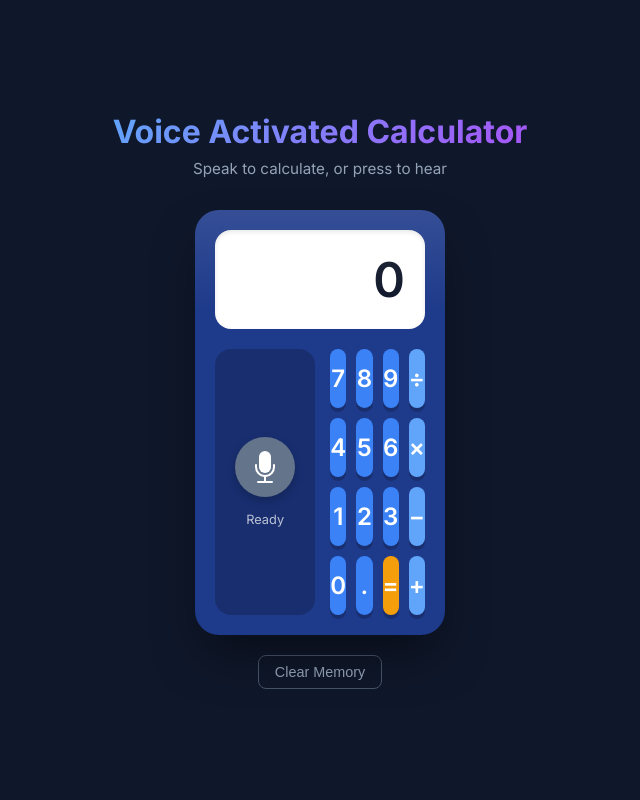
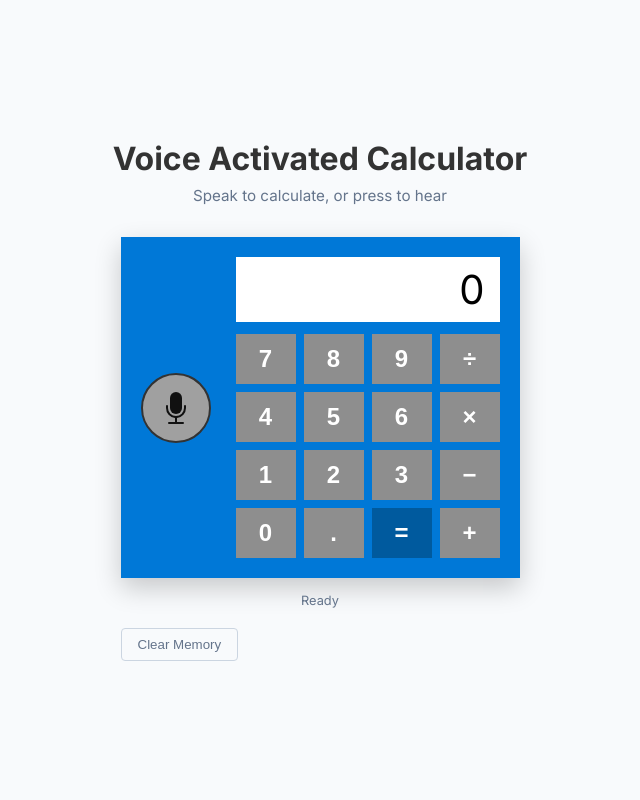
Before and after one commit to TunaCevik/EE471-tasks, a Flask app: page / in a window 1280 px wide. Shown: the whole page, without its empty margins (320-960 px from the left). Run offline with Flask 3, Linux system fonts and the light colour scheme.

Commit message:
mini-project-2

```diff
--- a/app.py
+++ b/app.py
@@ -20,22 +20,23 @@ def text_to_speech():
         return jsonify({'error': 'No text provided'}), 400
 
     try:
+        import io
         speech_key = os.environ.get('SPEECH_KEY')
         speech_region = os.environ.get('SPEECH_REGION')
         if not speech_key or not speech_region:
             return jsonify({'error': 'Azure credentials missing.'}), 500
 
         speech_config = speechsdk.SpeechConfig(subscription=speech_key, region=speech_region)
-        temp_filename = "temp_tts_output.wav"
-        audio_config = speechsdk.audio.AudioOutputConfig(filename=temp_filename)
+        speech_config.set_speech_synthesis_output_format(speechsdk.SpeechSynthesisOutputFormat.Riff16Khz16BitMonoPcm)
 
         speech_config.speech_synthesis_voice_name = "en-US-JennyNeural"
-        speech_synthesizer = speechsdk.SpeechSynthesizer(speech_config=speech_config, audio_config=audio_config)
+        speech_synthesizer = speechsdk.SpeechSynthesizer(speech_config=speech_config, audio_config=None)
 
         result = speech_synthesizer.speak_text_async(text).get()
 
         if result.reason == speechsdk.ResultReason.SynthesizingAudioCompleted:
-            return send_file(temp_filename, mimetype="audio/wav", as_attachment=False)
+            audio_data = result.audio_data
+            return send_file(io.BytesIO(audio_data), mimetype="audio/wav", as_attachment=False, download_name="output.wav")
         else:
             return jsonify({'error': f"Speech synthesis canceled. Reason: {result.reason}"}), 500
 
--- a/static/style.css
+++ b/static/style.css
@@ -1,32 +1,25 @@
 :root {
-    --bg-color: #0f172a;
-    --calc-bg: #1e3a8a; /* Deep blue background as requested */
-    --calc-shadow: 0 25px 50px -12px rgba(0, 0, 0, 0.5);
+    --bg-color: #f8fafc;
+    --calc-bg: #0078d7; /* Exact image blue background */
     --screen-bg: #ffffff;
-    --screen-text: #0f172a;
+    --screen-text: #000000;
 
-    --btn-num-bg: #3b82f6;
-    --btn-num-hover: #2563eb;
-    --btn-num-text: #ffffff;
+    --btn-grey: #8e8e8e;
+    --btn-grey-hover: #a0a0a0;
+    --btn-text: #ffffff;
 
-    --btn-op-bg: #60a5fa;
-    --btn-op-hover: #3b82f6;
-    --btn-op-text: #ffffff;
+    --btn-eq-bg: #005a9e;
+    --btn-eq-hover: #004578;
 
-    --btn-eq-bg: #f59e0b;
-    --btn-eq-hover: #d97706;
-    --btn-eq-text: #ffffff;
-
-    --mic-bg: #64748b;
-    --mic-hover: #475569;
-    --mic-text: #ffffff;
+    --mic-bg: #a0a0a0;
+    --mic-border: #333333;
     --mic-recording: #ef4444;
 }
 
 body {
     font-family: 'Inter', -apple-system, sans-serif;
     background-color: var(--bg-color);
-    color: #f8fafc;
+    color: #000000;
     margin: 0;
     padding: 2rem 1rem;
     display: flex;
@@ -38,7 +31,6 @@ body {
 
 .main-container {
     width: 100%;
-    max-width: 500px;
     display: flex;
     flex-direction: column;
     align-items: center;
@@ -53,93 +45,60 @@ h1 {
     font-size: 2rem;
     font-weight: 700;
     margin: 0 0 0.5rem 0;
-    background: linear-gradient(135deg, #60a5fa, #a855f7);
-    -webkit-background-clip: text;
-    -webkit-text-fill-color: transparent;
+    color: #333;
 }
 
 header p {
-    color: #94a3b8;
+    color: #64748b;
     margin: 0;
     font-size: 0.95rem;
 }
 
+/* This is the main blue box from the image */
 .calculator {
     background: var(--calc-bg);
     padding: 20px;
-    border-radius: 24px;
-    box-shadow: var(--calc-shadow);
-    width: 100%;
-    box-sizing: border-box;
-    position: relative;
-    overflow: hidden;
+    display: flex;
+    flex-direction: row; /* Aligns mic and buttons side-by-side */
+    align-items: center;
+    gap: 25px;
+    box-shadow: 0 10px 25px rgba(0,0,0,0.2);
 }
 
-.calculator::before {
-    content: '';
-    position: absolute;
-    top: 0; left: 0; right: 0; height: 100px;
-    background: linear-gradient(180deg, rgba(255,255,255,0.1) 0%, transparent 100%);
-    pointer-events: none;
-}
-
-.display {
-    background: var(--screen-bg);
-    color: var(--screen-text);
-    font-size: 3rem;
-    font-weight: 600;
-    text-align: right;
-    padding: 20px;
-    border-radius: 16px;
-    margin-bottom: 20px;
-    box-shadow: inset 0 2px 4px rgba(0,0,0,0.1);
-    overflow-x: auto;
-    white-space: nowrap;
-    min-height: 85px;
-    box-sizing: border-box;
-    transition: all 0.2s ease;
-}
-
-.keypad-container {
-    display: flex;
-    gap: 15px;
-}
-
+/* Microphone Section */
 .mic-section {
     display: flex;
     flex-direction: column;
     align-items: center;
     justify-content: center;
-    width: 80px;
-    background: rgba(0,0,0,0.2);
-    border-radius: 16px;
-    padding: 10px;
 }
 
 .mic-btn {
     background: var(--mic-bg);
-    color: var(--mic-text);
-    border: none;
+    border: 2px solid var(--mic-border);
     border-radius: 50%;
-    width: 60px;
-    height: 60px;
+    width: 70px;
+    height: 70px;
     display: flex;
     justify-content: center;
     align-items: center;
     cursor: pointer;
-    transition: all 0.3s cubic-bezier(0.4, 0, 0.2, 1);
-    box-shadow: 0 4px 10px rgba(0,0,0,0.2);
+    transition: all 0.2s;
+}
+
+.mic-btn svg {
+    width: 32px;
+    height: 32px;
+    fill: #111;
 }
 
 .mic-btn:hover {
-    background: var(--mic-hover);
-    transform: scale(1.05);
+    filter: brightness(1.1);
 }
 
 .mic-btn.recording {
     background: var(--mic-recording);
     animation: pulse 1.5s infinite;
-    transform: scale(1.1);
 }
 
 @keyframes pulse {
@@ -148,111 +107,108 @@ header p {
     100% { box-shadow: 0 0 0 0 rgba(239, 68, 68, 0); }
 }
 
-.mic-status {
-    margin-top: 15px;
-    font-size: 0.8rem;
-    color: rgba(255,255,255,0.7);
-    text-align: center;
+/* Calculator Grid */
+.calc-main {
+    display: flex;
+    flex-direction: column;
+}
+
+.display {
+    background: var(--screen-bg);
+    color: var(--screen-text);
+    font-size: 2.5rem;
+    text-align: right;
+    padding: 5px 15px;
+    margin-bottom: 12px;
+    height: 55px;
+    display: flex;
+    align-items: center;
+    justify-content: flex-end;
+    overflow-x: hidden;
+    white-space: nowrap;
 }
 
 .keys-section {
     display: grid;
     grid-template-columns: repeat(4, 1fr);
-    gap: 10px;
-    flex-grow: 1;
+    gap: 8px;
 }
 
+/* Blocky Square Buttons from Image */
 .calc-btn {
     border: none;
-    border-radius: 12px;
+    background: var(--btn-grey);
+    color: var(--btn-text);
     font-size: 1.5rem;
-    font-weight: 600;
-    padding: 15px 0;
+    font-weight: 700;
+    width: 60px;
+    height: 50px;
     cursor: pointer;
-    transition: all 0.1s ease;
-    box-shadow: 0 4px 0 rgba(0,0,0,0.2);
-    font-family: 'Inter', sans-serif;
+    transition: transform 0.1s ease, filter 0.2s ease;
+    display: flex;
+    justify-content: center;
+    align-items: center;
+}
+
+.calc-btn:hover {
+    background: var(--btn-grey-hover);
 }
 
 .calc-btn:active {
-    transform: translateY(4px) !important;
-    box-shadow: 0 0 0 rgba(0,0,0,0.2);
+    transform: scale(0.95);
 }
 
-.calc-btn.num {
-    background: var(--btn-num-bg);
-    color: var(--btn-num-text);
-}
-
-.calc-btn.num:hover {
-    background: var(--btn-num-hover);
-}
-
-.calc-btn.op {
-    background: var(--btn-op-bg);
-    color: var(--btn-op-text);
-}
-
-.calc-btn.op:hover {
-    background: var(--btn-op-hover);
-}
-
+/* Equal Button Special Color */
 .calc-btn.eq {
     background: var(--btn-eq-bg);
-    color: var(--btn-eq-text);
 }
 
 .calc-btn.eq:hover {
     background: var(--btn-eq-hover);
 }
 
+/* Alerts and Extras */
+.mic-status {
+    margin-top: 15px;
+    font-size: 0.8rem;
+    color: #64748b;
+    text-align: center;
+}
+
 .alert {
     padding: 1rem;
-    border-radius: 12px;
+    border-radius: 8px;
     margin-top: 1rem;
     font-size: 0.95rem;
     display: none;
     text-align: center;
-    font-weight: 500;
-    animation: slideUp 0.3s ease;
-}
-
-@keyframes slideUp {
-    from { opacity: 0; transform: translateY(10px); }
-    to { opacity: 1; transform: translateY(0); }
 }
 
 .alert.success {
-    background-color: rgba(16, 185, 129, 0.2);
-    color: #34d399;
-    border: 1px solid rgba(52, 211, 153, 0.3);
+    background-color: #d1fae5;
+    color: #065f46;
 }
 
 .alert.error {
-    background-color: rgba(239, 68, 68, 0.2);
-    color: #f87171;
-    border: 1px solid rgba(248, 113, 113, 0.3);
+    background-color: #fee2e2;
+    color: #991b1b;
 }
 
 .controls-extra {
     margin-top: 20px;
-    display: flex;
-    justify-content: center;
-    width: 100%;
 }
 
 .secondary {
     background: transparent;
-    color: #94a3b8;
-    border: 1px solid #475569;
+    color: #64748b;
+    border: 1px solid #cbd5e1;
     padding: 8px 16px;
-    border-radius: 8px;
+    border-radius: 4px;
     cursor: pointer;
-    font-size: 0.9rem;
     transition: all 0.2s ease;
 }
 
 .secondary:hover {
-    background: #334155;
-    color: #f8fafc;
+    background: #e2e8f0;
+    color: #0f172a;
 }
--- a/templates/index.html
+++ b/templates/index.html
@@ -11,42 +11,46 @@
 
 <body>
     <div class="main-container">
+        <!-- Kept your original header -->
         <header>
             <h1>Voice Activated Calculator</h1>
             <p>Speak to calculate, or press to hear</p>
         </header>
 
         <main id="app-content">
+            <!-- Updated Calculator UI to match the image -->
             <div class="calculator">
-                <div class="display" id="display">0</div>
-                <div class="keypad-container">
                 <div class="mic-section">
                     <button id="mic-btn" class="mic-btn" title="Hold/Click to Record">
-                            <svg xmlns="http://www.w3.org/2000/svg" width="32" height="32" fill="currentColor"
-                                viewBox="0 0 16 16">
+                        <svg xmlns="http://www.w3.org/2000/svg" width="32" height="32" fill="black" viewBox="0 0 16 16">
                             <path d="M5 3a3 3 0 0 1 6 0v5a3 3 0 0 1-6 0V3z" />
-                                <path
-                                    d="M3.5 6.5A.5.5 0 0 1 4 7v1a4 4 0 0 0 8 0V7a.5.5 0 0 1 1 0v1a5 5 0 0 1-4.5 4.975V15h3a.5.5 0 0 1 0 1h-7a.5.5 0 0 1 0-1h3v-2.025A5 5 0 0 1 3 8V7a.5.5 0 0 1 .5-.5z" />
+                            <path d="M3.5 6.5A.5.5 0 0 1 4 7v1a4 4 0 0 0 8 0V7a.5.5 0 0 1 1 0v1a5 5 0 0 1-4.5 4.975V15h3a.5.5 0 0 1 0 1h-7a.5.5 0 0 1 0-1h3v-2.025A5 5 0 0 1 3 8V7a.5.5 0 0 1 .5-.5z" />
                         </svg>
                     </button>
-                        <div id="mic-status" class="mic-status">Ready</div>
                 </div>
+
+                <div class="calc-main">
+                    <div class="display" id="display">0</div>
                     <div class="keys-section">
+                        <!-- Row 1 -->
                         <button class="calc-btn num" data-val="7">7</button>
                         <button class="calc-btn num" data-val="8">8</button>
                         <button class="calc-btn num" data-val="9">9</button>
                         <button class="calc-btn op" data-val="/">÷</button>
 
+                        <!-- Row 2 -->
                         <button class="calc-btn num" data-val="4">4</button>
                         <button class="calc-btn num" data-val="5">5</button>
                         <button class="calc-btn num" data-val="6">6</button>
                         <button class="calc-btn op" data-val="*">×</button>
 
+                        <!-- Row 3 -->
                         <button class="calc-btn num" data-val="1">1</button>
                         <button class="calc-btn num" data-val="2">2</button>
                         <button class="calc-btn num" data-val="3">3</button>
                         <button class="calc-btn op" data-val="-">−</button>
 
+                        <!-- Row 4 -->
                         <button class="calc-btn num" data-val="0">0</button>
                         <button class="calc-btn num" data-val=".">.</button>
                         <button class="calc-btn eq" data-val="=">=</button>
@@ -55,6 +59,8 @@
                 </div>
             </div>
 
+            <!-- Kept your original status and clear logic -->
+            <div id="mic-status" class="mic-status">Ready</div>
             <div id="alert-box" class="alert"></div>
 
             <div class="controls-extra">
@@ -63,6 +69,7 @@
         </main>
     </div>
 
+    <!-- YOUR EXACT ORIGINAL SCRIPT -->
     <script>
         // Data Mappings
         const voiceMap = {
@@ -195,17 +202,85 @@
             pendingAudio = [];
         });
 
+        // Physical Keyboard bindings
+        document.addEventListener('keydown', (event) => {
+            let val = null;
+            const key = event.key;
+
+            if ('0123456789.+-'.includes(key)) val = key;
+            else if (key === '*' || key === 'x' || key === 'X') val = '*';
+            else if (key === '/') val = '/';
+            else if (key === 'Enter' || key === '=') val = '=';
+            else if (key === 'Escape' || key === 'Backspace' || key.toLowerCase() === 'c') {
+                handleKeyPress('C');
+                pendingAudio = [];
+                return;
+            }
+
+            if (val) {
+                event.preventDefault(); // Prevent default browser actions for these keys
+                // Find and animate the corresponding button
+                const btn = Array.from(document.querySelectorAll('.calc-btn')).find(b => b.dataset.val === val);
+                if (btn) {
+                    btn.style.transform = 'scale(0.9)';
+                    setTimeout(() => btn.style.transform = '', 100);
+                }
+                handleKeyPress(val);
+            }
+        });
+
         // --- STT Engine (Microphone) ---
         let mediaRecorder;
         let audioChunks = [];
         const micBtn = document.getElementById('mic-btn');
         const micStatus = document.getElementById('mic-status');
         let isRecording = false;
+        let audioContext;
+        let analyser;
+        let silenceTimer;
+        const SILENCE_THRESHOLD = 0.01; // Adjust sensitivity
+        const SILENCE_DURATION = 1500; // ms
 
         async function setupMic() {
             try {
                 const stream = await navigator.mediaDevices.getUserMedia({ audio: true });
                 mediaRecorder = new MediaRecorder(stream);
+
+                // Setup Silence Detection
+                audioContext = new (window.AudioContext || window.webkitAudioContext)();
+                analyser = audioContext.createAnalyser();
+                const source = audioContext.createMediaStreamSource(stream);
+                source.connect(analyser);
+                analyser.fftSize = 256;
+                const bufferLength = analyser.frequencyBinCount;
+                const dataArray = new Uint8Array(bufferLength);
+
+                function checkSilence() {
+                    if (!isRecording) return;
+                    analyser.getByteFrequencyData(dataArray);
+                    let sum = 0;
+                    for (let i = 0; i < bufferLength; i++) {
+                        sum += dataArray[i];
+                    }
+                    let average = sum / bufferLength / 255;
+
+                    if (average < SILENCE_THRESHOLD) {
+                        if (!silenceTimer) {
+                            silenceTimer = setTimeout(() => {
+                                if (isRecording) {
+                                    mediaRecorder.stop();
+                                    isRecording = false;
+                                }
+                            }, SILENCE_DURATION);
+                        }
+                    } else {
+                        if (silenceTimer) {
+                            clearTimeout(silenceTimer);
+                            silenceTimer = null;
+                        }
+                    }
+                    requestAnimationFrame(checkSilence);
+                }
 
                 mediaRecorder.ondataavailable = event => {
                     if (event.data.size > 0) {
@@ -216,6 +291,10 @@
                 mediaRecorder.onstop = async () => {
                     micStatus.textContent = 'Processing...';
                     micBtn.classList.remove('recording');
+                    if (silenceTimer) {
+                        clearTimeout(silenceTimer);
+                        silenceTimer = null;
+                    }
 
                     const audioBlob = new Blob(audioChunks);
                     const formData = new FormData();
@@ -241,14 +320,20 @@
                     micStatus.textContent = 'Ready';
                     audioChunks = []; // reset
                 };
+
+                return checkSilence;
             } catch (err) {
                 showAlert('Microphone access denied or error.', 'error');
+                return null;
             }
         }
 
-        // Single click to start, single click to stop
+        // Single click to start, auto-stops on silence
         micBtn.addEventListener('click', async () => {
-            if (!mediaRecorder) await setupMic();
+            let checkSilenceFunc;
+            if (!mediaRecorder) {
+                checkSilenceFunc = await setupMic();
+            }
             if (!mediaRecorder) return;
 
             if (!isRecording) {
@@ -257,6 +342,37 @@
                 micBtn.classList.add('recording');
                 micStatus.textContent = 'Listening...';
                 isRecording = true;
+                if (audioContext.state === 'suspended') {
+                    await audioContext.resume();
+                }
+
+                // Start silence detection loop
+                const bufferLength = analyser.frequencyBinCount;
+                const dataArray = new Uint8Array(bufferLength);
+                function loop() {
+                    if (!isRecording) return;
+                    analyser.getByteFrequencyData(dataArray);
+                    let sum = 0;
+                    for (let i = 0; i < bufferLength; i++) sum += dataArray[i];
+                    let average = sum / bufferLength / 255;
+                    if (average < SILENCE_THRESHOLD) {
+                        if (!silenceTimer) {
+                            silenceTimer = setTimeout(() => {
+                                if (isRecording) {
+                                    mediaRecorder.stop();
+                                    isRecording = false;
+                                }
+                            }, SILENCE_DURATION);
+                        }
+                    } else {
+                        if (silenceTimer) {
+                            clearTimeout(silenceTimer);
+                            silenceTimer = null;
+                        }
+                    }
+                    requestAnimationFrame(loop);
+                }
+                loop();
             } else {
                 mediaRecorder.stop();
                 isRecording = false;
@@ -264,8 +380,6 @@
         });
 
         function executeVoiceVoiceCommand(text) {
-            // Normalize and parse text into keys
-            // Remove punctuation but keep decimal points intact (only remove periods at the end of words or sentence)
             let normalizedText = text.toLowerCase().replace(/[?,!]/g, '').replace(/\.(?=\s|$)/g, '');
             let words = normalizedText.split(/\s+/);
 
@@ -283,13 +397,12 @@
             }
 
             if (actions.length > 0) {
-                // To visually show it, let's execute them one by one like a ghost typing
                 let i = 0;
                 function pressNext() {
                     if (i < actions.length) {
                         handleKeyPress(actions[i]);
                         i++;
-                        setTimeout(pressNext, 400); // 400ms interval for natural typing
+                        setTimeout(pressNext, 100); // 100ms interval for natural typing
                     }
                 }
                 pressNext();
```
Lines whose indentation alone changed are shown as unchanged.
